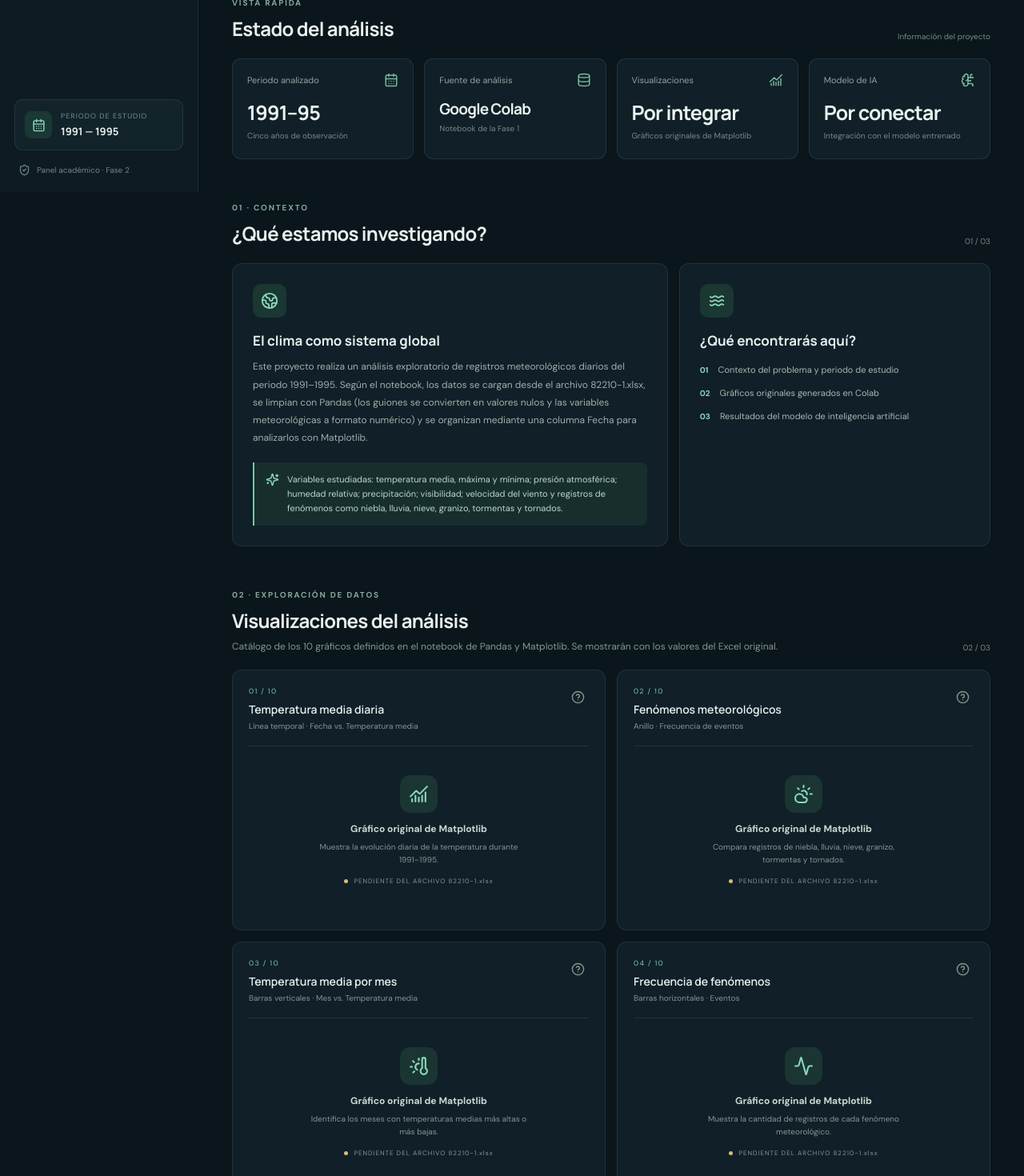
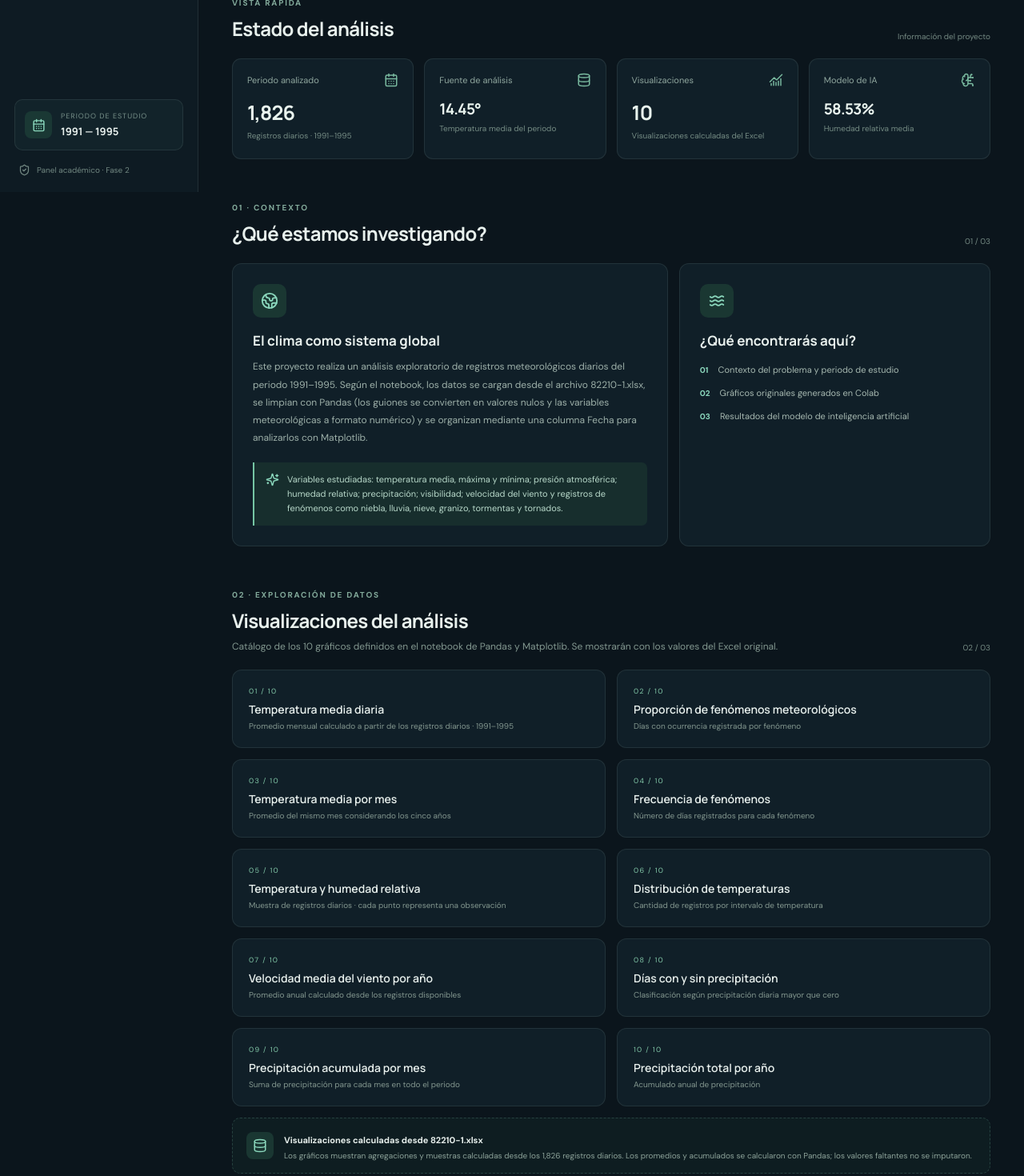
Before and after one commit to dalthashark/ClimaGlobal1991-1995, a React (Vite) app: page / in a window 1280 px wide. Shown: the part 560-2030 px from the top of the page at 80% size. Built offline with nearby package versions, Linux system fonts and the light colour scheme.

Commit message:
feat: display real Excel metrics and visualizations

```diff
--- a/src/App.jsx
+++ b/src/App.jsx
@@ -1,4 +1,5 @@
 import { useState } from 'react'
+import { ChartVisuals, data as climateData } from './components/ChartVisuals.jsx'
 import {
   Activity, ArrowDownRight, ArrowUpRight, BrainCircuit, CalendarDays,
   ChartNoAxesCombined, ChevronDown, CircleHelp, CloudSun, Database,
@@ -110,10 +111,10 @@ function App() {
         <section className="section-block" aria-label="Indicadores del proyecto">
           <div className="section-intro"><div><div className="eyebrow">VISTA RÁPIDA</div><h2>Estado del análisis</h2></div><span className="muted-caption">Información del proyecto</span></div>
           <div className="stats-grid">
-            <article className="stat-card"><div className="stat-top"><span>Periodo analizado</span><CalendarDays size={18}/></div><div className="stat-value">1991–95</div><div className="stat-foot">Cinco años de observación</div></article>
-            <article className="stat-card"><div className="stat-top"><span>Fuente de análisis</span><Database size={18}/></div><div className="stat-value stat-text">Google Colab</div><div className="stat-foot">Notebook de la Fase 1</div></article>
-            <article className="stat-card"><div className="stat-top"><span>Visualizaciones</span><ChartNoAxesCombined size={18}/></div><div className="stat-value">Por integrar</div><div className="stat-foot">Gráficos originales de Matplotlib</div></article>
-            <article className="stat-card"><div className="stat-top"><span>Modelo de IA</span><BrainCircuit size={18}/></div><div className="stat-value">Por conectar</div><div className="stat-foot">Integración con el modelo entrenado</div></article>
+            <article className="stat-card"><div className="stat-top"><span>Periodo analizado</span><CalendarDays size={18}/></div><div className="stat-value">1,826</div><div className="stat-foot">Registros diarios · 1991–1995</div></article>
+            <article className="stat-card"><div className="stat-top"><span>Fuente de análisis</span><Database size={18}/></div><div className="stat-value stat-text">{climateData.stats.temp_avg}°</div><div className="stat-foot">Temperatura media del periodo</div></article>
+            <article className="stat-card"><div className="stat-top"><span>Visualizaciones</span><ChartNoAxesCombined size={18}/></div><div className="stat-value">10</div><div className="stat-foot">Visualizaciones calculadas del Excel</div></article>
+            <article className="stat-card"><div className="stat-top"><span>Modelo de IA</span><BrainCircuit size={18}/></div><div className="stat-value stat-text">{climateData.stats.humidity_avg}%</div><div className="stat-foot">Humedad relativa media</div></article>
           </div>
         </section>
 
@@ -135,10 +136,8 @@ function App() {
 
         <section className="section-block" id="charts">
           <div className="section-intro"><div><div className="eyebrow">02 · EXPLORACIÓN DE DATOS</div><h2>Visualizaciones del análisis</h2><p className="section-description">Catálogo de los 10 gráficos definidos en el notebook de Pandas y Matplotlib. Se mostrarán con los valores del Excel original.</p></div><span className="section-index">02 / 03</span></div>
-          <div className="charts-grid">
-            {chartCatalog.map(item => <ChartPlaceholder key={item[0]} item={item}/>)}
-          </div>
-          <div className="integration-hint"><div className="hint-icon"><Download size={18}/></div><div><strong>Los 10 gráficos del notebook ya están identificados</strong><p>El notebook contiene el código Matplotlib, pero no guarda las figuras generadas ni incluye el Excel fuente. Al incorporar 82210-1.xlsx se podrán ejecutar los cálculos y publicar aquí las visualizaciones reales.</p></div></div>
+          <div className="charts-grid"><ChartVisuals /></div>
+          <div className="integration-hint"><div className="hint-icon"><Database size={18}/></div><div><strong>Visualizaciones calculadas desde 82210-1.xlsx</strong><p>Los gráficos muestran agregaciones y muestras calculadas desde los 1,826 registros diarios. Los promedios y acumulados se calcularon con Pandas; los valores faltantes no se imputaron.</p></div></div>
         </section>
 
         <section className="section-block model-section" id="model">
```
